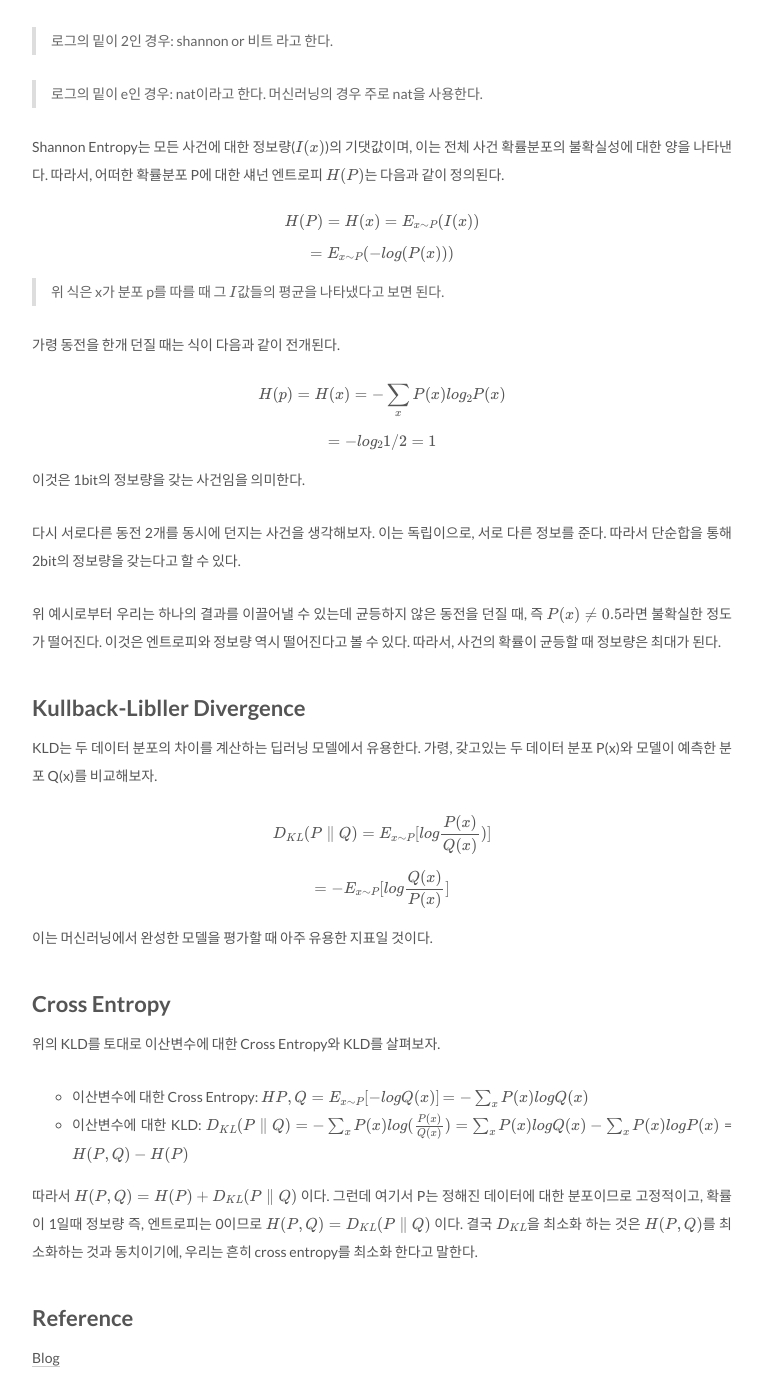
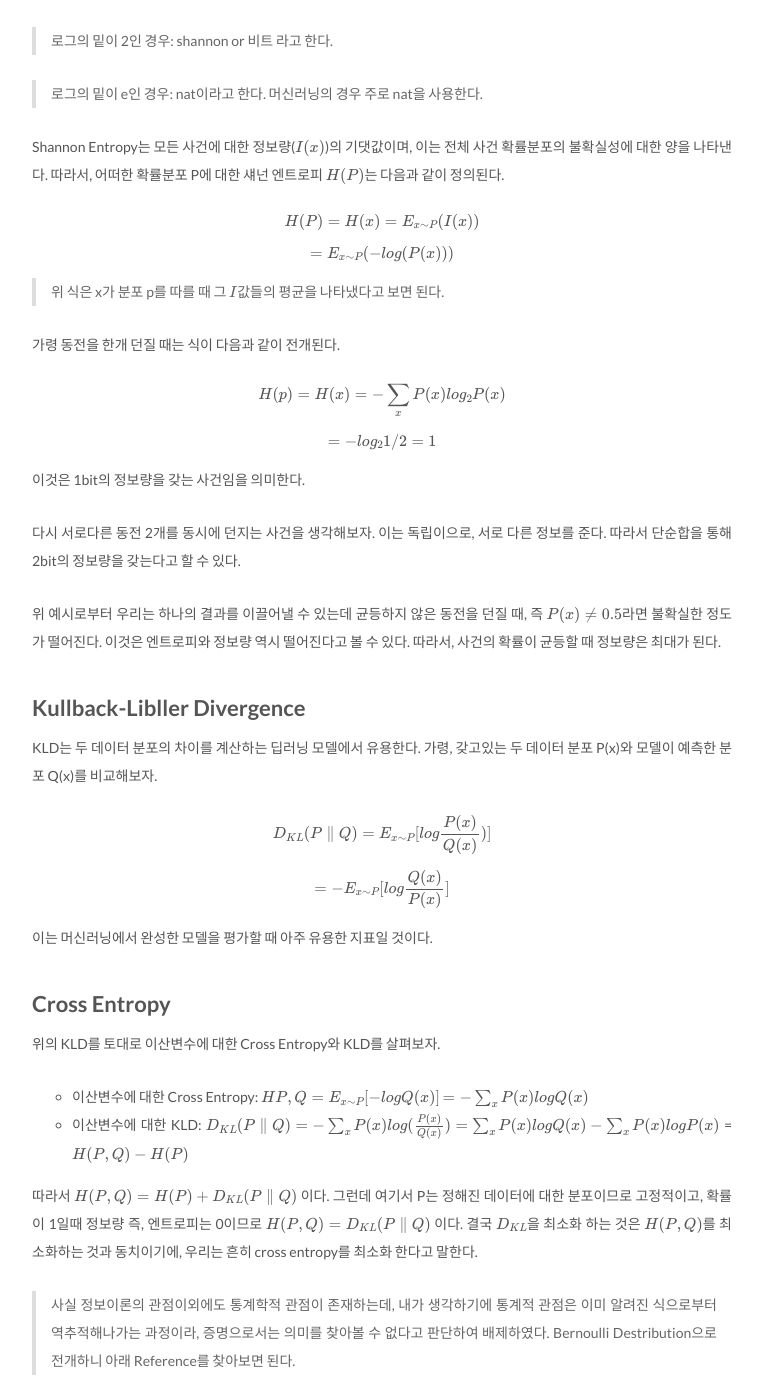
Before and after one commit to silverstar0727/silverstar0727.github.io, a Jekyll site: the page built from _posts/ml basic/2021-01-05-cross_entropy.md, in a window 1280 px wide, cut to the strip 1019-2412 px from the top of the page. Shown: the whole strip, without its empty margins (258-1021 px from the left). Built offline with Jekyll 4.4.1, drawn with Linux system fonts in a browser that asks for light colours; formulas are drawn with MathJax 3; comment, search, counter and statistics services are not loaded.

Commit message:
Update 2021-01-05-cross_entropy.md

```diff
--- a/_posts/ml basic/2021-01-05-cross_entropy.md
+++ b/_posts/ml basic/2021-01-05-cross_entropy.md
@@ -74,6 +74,7 @@ $$= -E_{x \sim P}[log{Q(x) \over P(x)}]$$
 따라서 $H(P,Q) = H(P) + D_{KL}({P \parallel Q})$ 이다. 그런데 여기서 P는 정해진 데이터에 대한 분포이므로 고정적이고, 확률이 1일때 정보량 즉, 엔트로피는 0이므로
 $H(P, Q) = D_{KL}({P \parallel Q})$ 이다. 결국 $D_{KL}$을 최소화 하는 것은 $H(P, Q)$를 최소화하는 것과 동치이기에, 우리는 흔히 cross entropy를 최소화 한다고 말한다.
 
+> 사실 정보이론의 관점이외에도 통계학적 관점이 존재하는데, 내가 생각하기에 통계적 관점은 이미 알려진 식으로부터 역추적해나가는 과정이라, 증명으로서는 의미를 찾아볼 수 없다고 판단하여 배제하였다. Bernoulli Destribution으로 전개하니 아래 Reference를 찾아보면 된다.
 
 ## Reference
 [Blog](https://curt-park.github.io/2018-09-19/loss-cross-entropy/)
```
